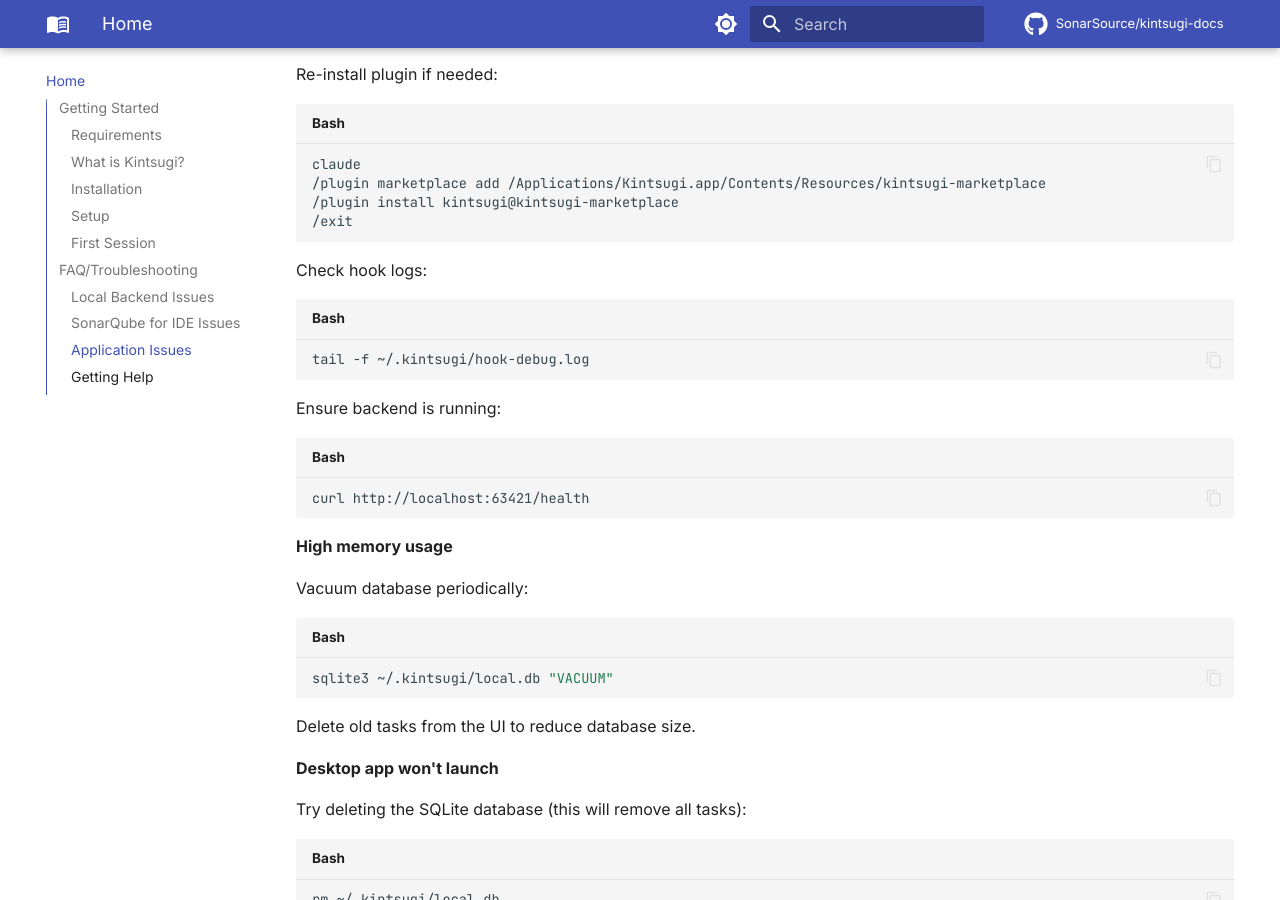
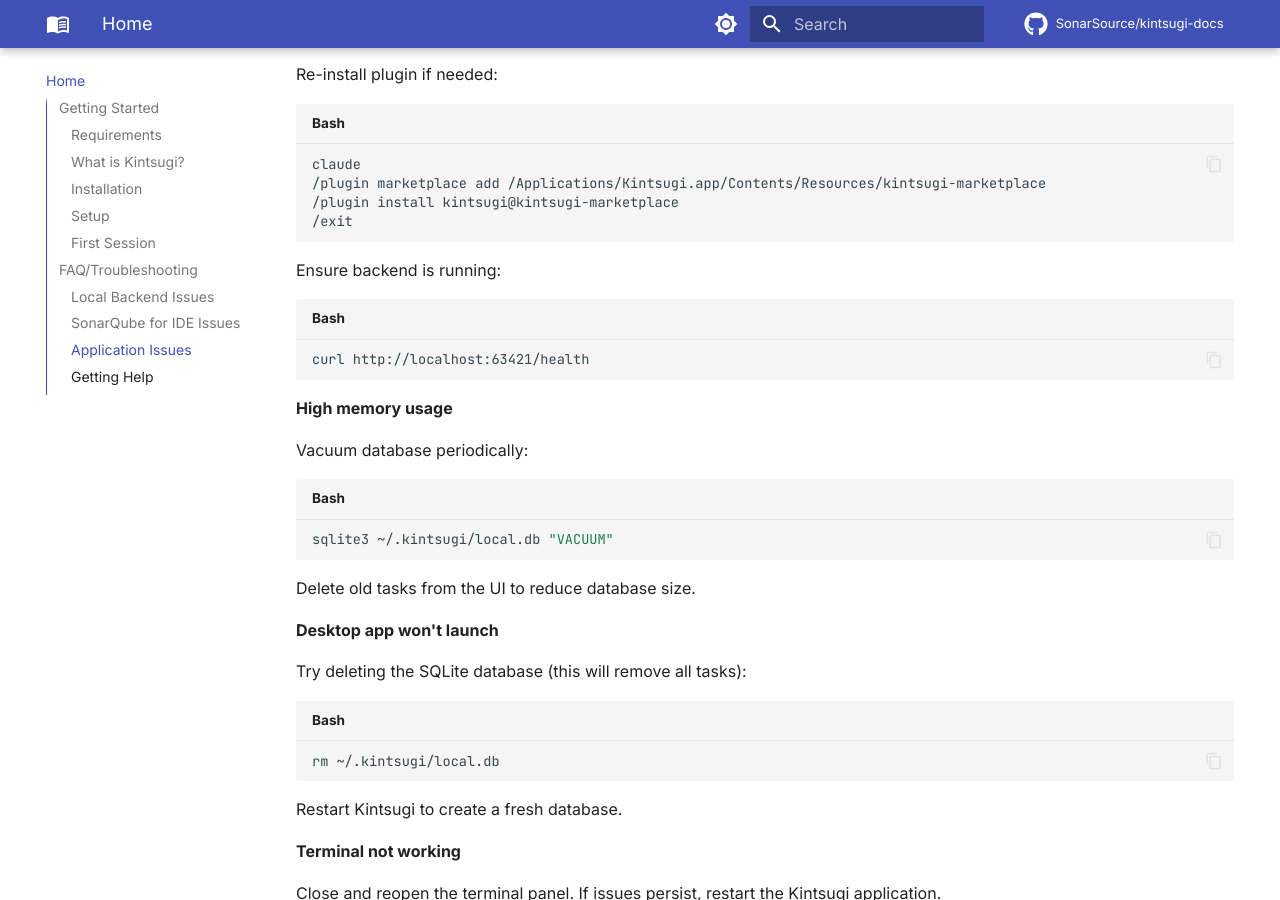
Before and after one commit to SonarSource/kintsugi-docs, an MkDocs documentation site: the page built from docs/index.md, in a window 1280 px wide and 900 px high, scrolled down 3961 px. Built offline with MkDocs 1.6.1 and Material for MkDocs 9.7.7, drawn with Linux system fonts in a browser that asks for light colours; comment, search, counter and statistics services are not loaded; the version menu is left out.

Commit message:
Remove hook debug log check from troubleshooting
Co-Authored-By: Claude Sonnet 4.5 <noreply@anthropic.com>

````diff
--- a/docs/index.md
+++ b/docs/index.md
@@ -153,11 +153,6 @@ claude
 /exit
 ```
 
-Check hook logs:
-```bash
-tail -f ~/.kintsugi/hook-debug.log
-```
-
 Ensure backend is running:
 ```bash
 curl http://localhost:63421/health
````
